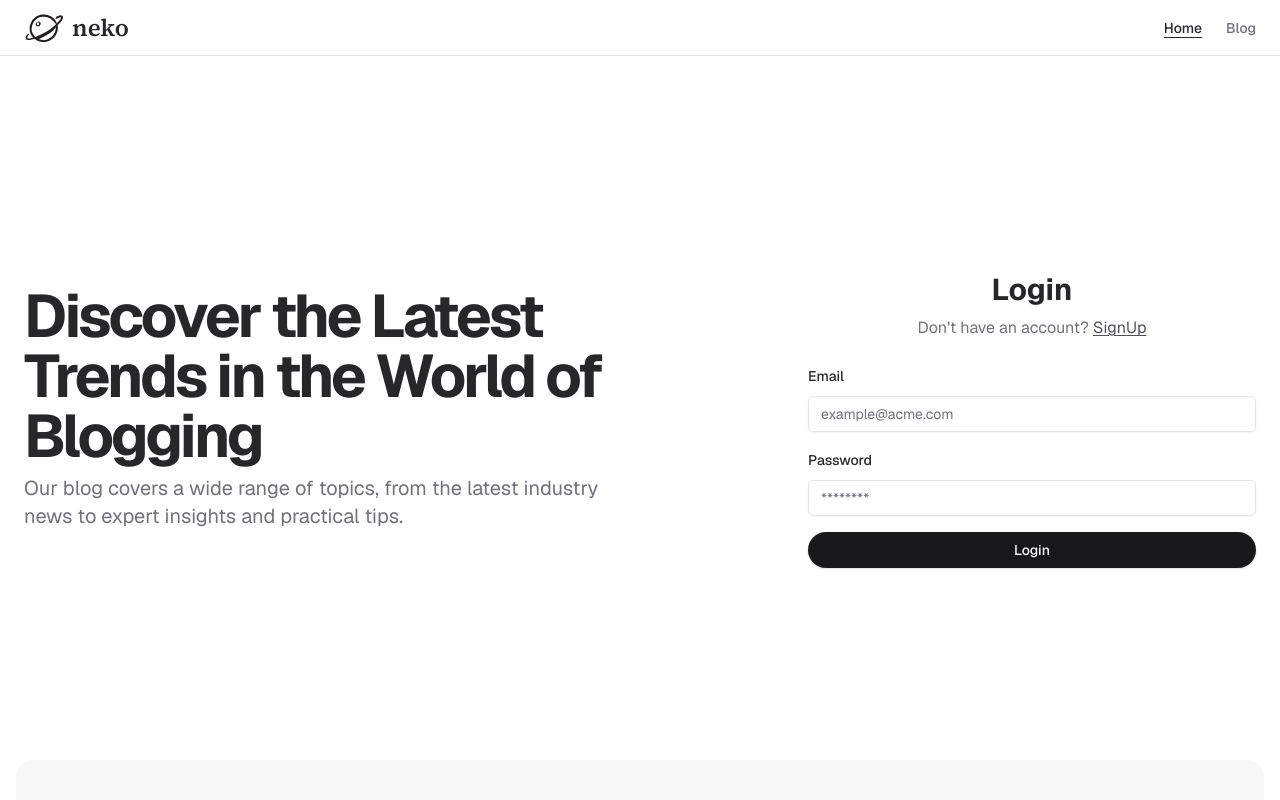
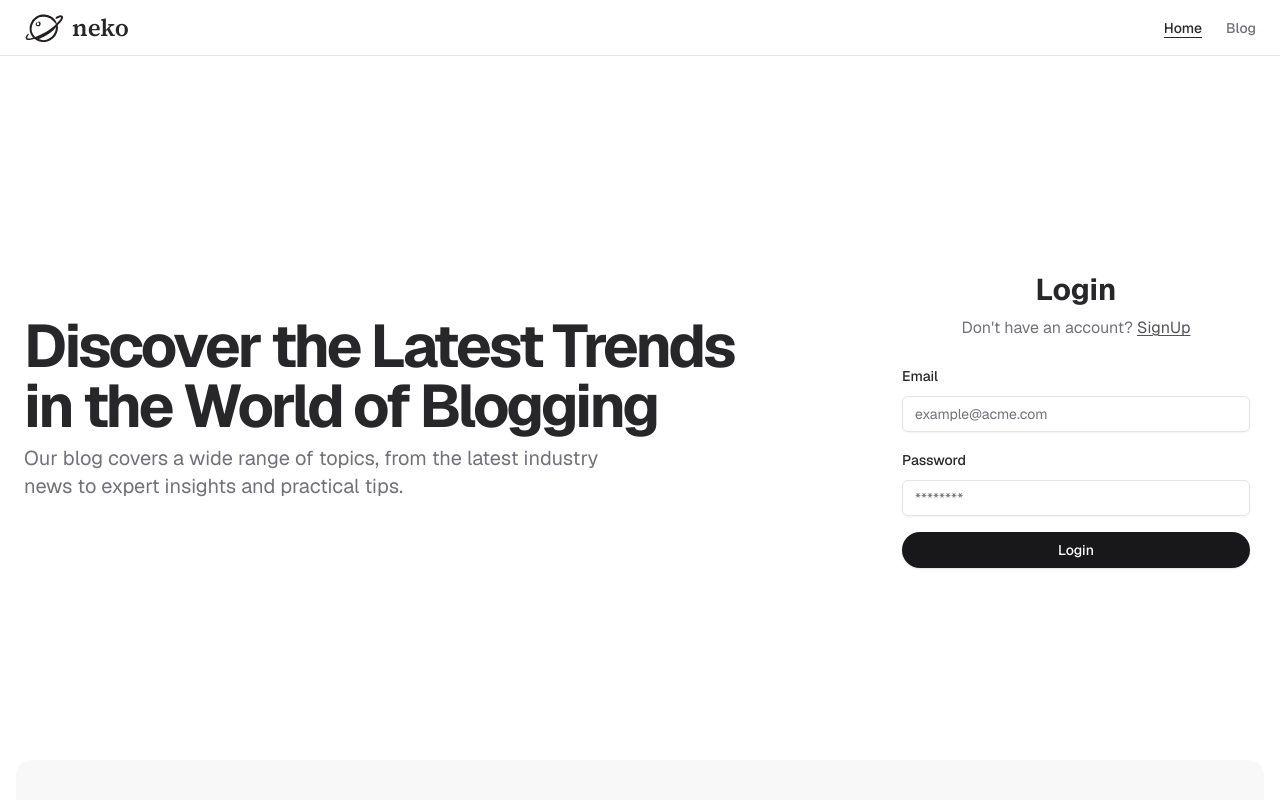
Before and after one commit to destructo570/neko-serverless-blogging-website, a Next.js app in the folder apps/frontend/: page / in a window 1280 px wide. Shown: the top 800 px of the page. Built offline with nearby package versions, Linux system fonts and the light colour scheme; a web font is replaced by a local one.

Commit message:
style: reduce auth card width

```diff
--- a/apps/frontend/src/components/common/Auth/AuthUser.tsx
+++ b/apps/frontend/src/components/common/Auth/AuthUser.tsx
@@ -51,7 +51,7 @@ const AuthUser = (props) => {
   };
 
   return (
-    <div className="mx-auto min-w-[448px] max-w-[448px] space-y-6">
+    <div className="mx-auto min-w-[348px] max-w-[348px] space-y-6">
       <div className="space-y-2 text-center">
         <h1 className="text-3xl font-bold pt-6">
           {is_login ? "Login" : "Sign Up"}
```
